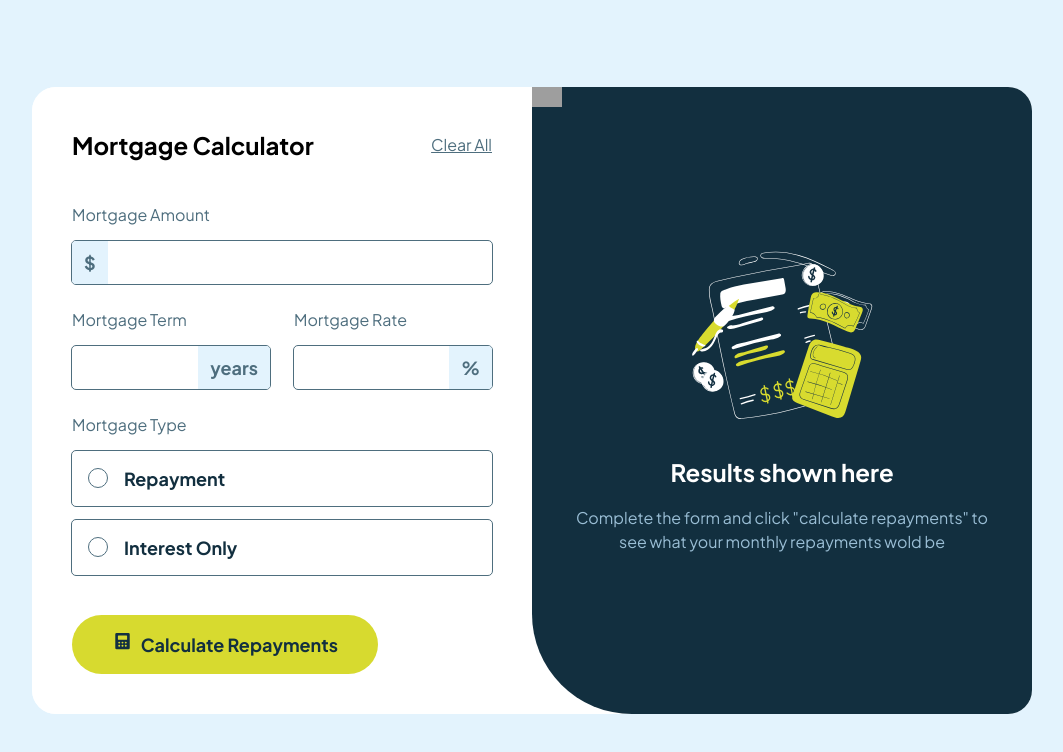
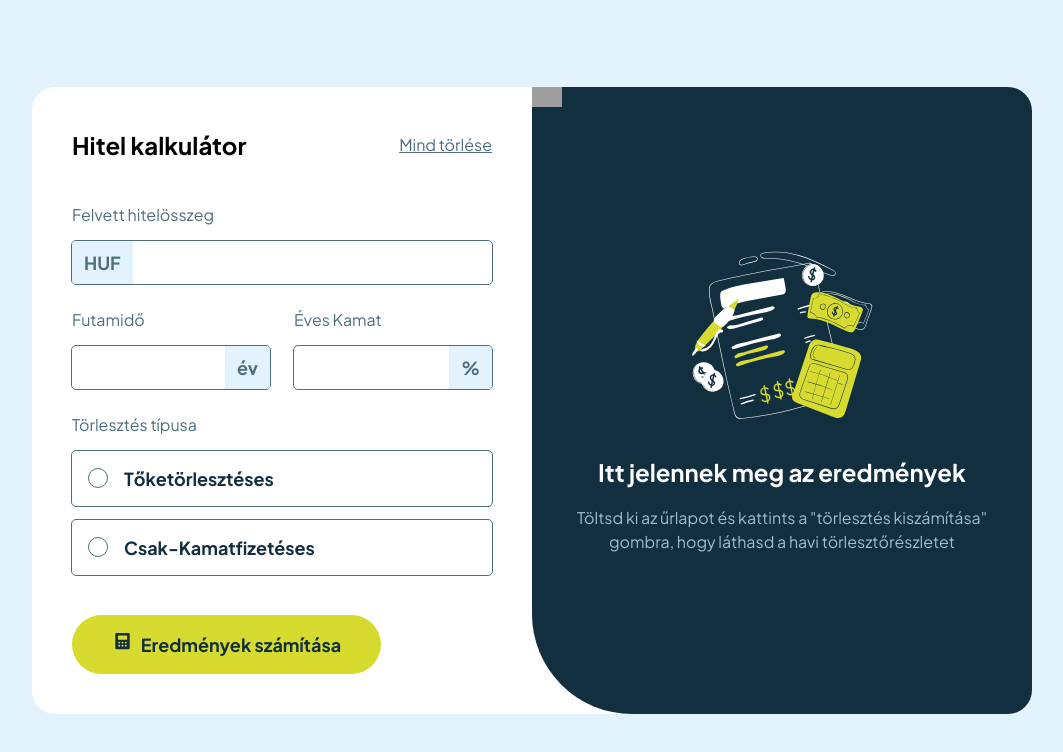
Before and after one commit to MathiasHun1/FEM-mortgage, a React (Vite) app: page / in a window 1280 px wide. Shown: the top 752 px of the page, without its empty margins (108-1171 px from the left). Built offline with nearby package versions, Linux system fonts and the light colour scheme; grey boxes are pictures that could not be loaded.

Commit message:
fixed translation errors in error-messages

```diff
--- a/src/App.jsx
+++ b/src/App.jsx
@@ -55,7 +55,7 @@ const inputReducer = (state, action) => {
 };
 
 function App() {
-  const [language, setLanguage] = useState(lang.eng);
+  const [language, setLanguage] = useState(lang.hun);
   const [state, dispatch] = useReducer(inputReducer, initialState);
   const [amountError, setAmountError] = useState(false);
   const [termError, setTermError] = useState(false);
@@ -147,6 +147,7 @@ function App() {
                 decoration={language.meta.amountInput}
                 decorSide="left"
                 errorState={amountError}
+                language={language}
               />
             </div>
 
@@ -168,6 +169,7 @@ function App() {
                   decoration={language.meta.termInput}
                   decorSide={'right'}
                   errorState={termError}
+                  language={language}
                 />
               </div>
               <div className="input-block">
@@ -187,6 +189,7 @@ function App() {
                   decoration="%"
                   decorSide="right"
                   errorState={rateError}
+                  language={language}
                 />
               </div>
             </div>
@@ -198,9 +201,10 @@ function App() {
 
               <div
                 className="repayment-input-wrapper radio-input-wrapper bordered"
-                onClick={() =>
-                  dispatch({ type: 'method', payload: 'repayment' })
-                }
+                onClick={() => {
+                  dispatch({ type: 'method', payload: 'repayment' });
+                  setTypeError(false);
+                }}
               >
                 <input
                   className="repayment-input"
@@ -220,9 +224,10 @@ function App() {
 
               <div
                 className="interest-input-wrapper radio-input-wrapper bordered"
-                onClick={() =>
-                  dispatch({ type: 'method', payload: 'interest' })
-                }
+                onClick={() => {
+                  dispatch({ type: 'method', payload: 'interest' });
+                  setTypeError(false);
+                }}
               >
                 <input
                   className="interest-input"
--- a/src/App.scss
+++ b/src/App.scss
@@ -257,6 +257,8 @@
       right: unset;
       left: 0;
       color: white;
+      background-color: var(--clr-slate-900);
+      padding-right: 12px;
     }
   }
 
--- a/src/components/TextInput.jsx
+++ b/src/components/TextInput.jsx
@@ -1,5 +1,6 @@
 import { useEffect, useRef, useState } from 'react';
 import { formatString } from '../utils';
+import LanguagePicker from './LanguagePicker';
 
 const TextInput = ({
   id,
@@ -8,6 +9,7 @@ const TextInput = ({
   decoration,
   decorSide,
   errorState,
+  language,
 }) => {
   const inputRef = useRef(null);
   const decorRef = useRef(null);
@@ -73,7 +75,7 @@ const TextInput = ({
           !errorState ? 'hidden' : ''
         }`}
       >
-        This field is required
+        {language.errorMessage}
       </p>
     </>
   );
```
